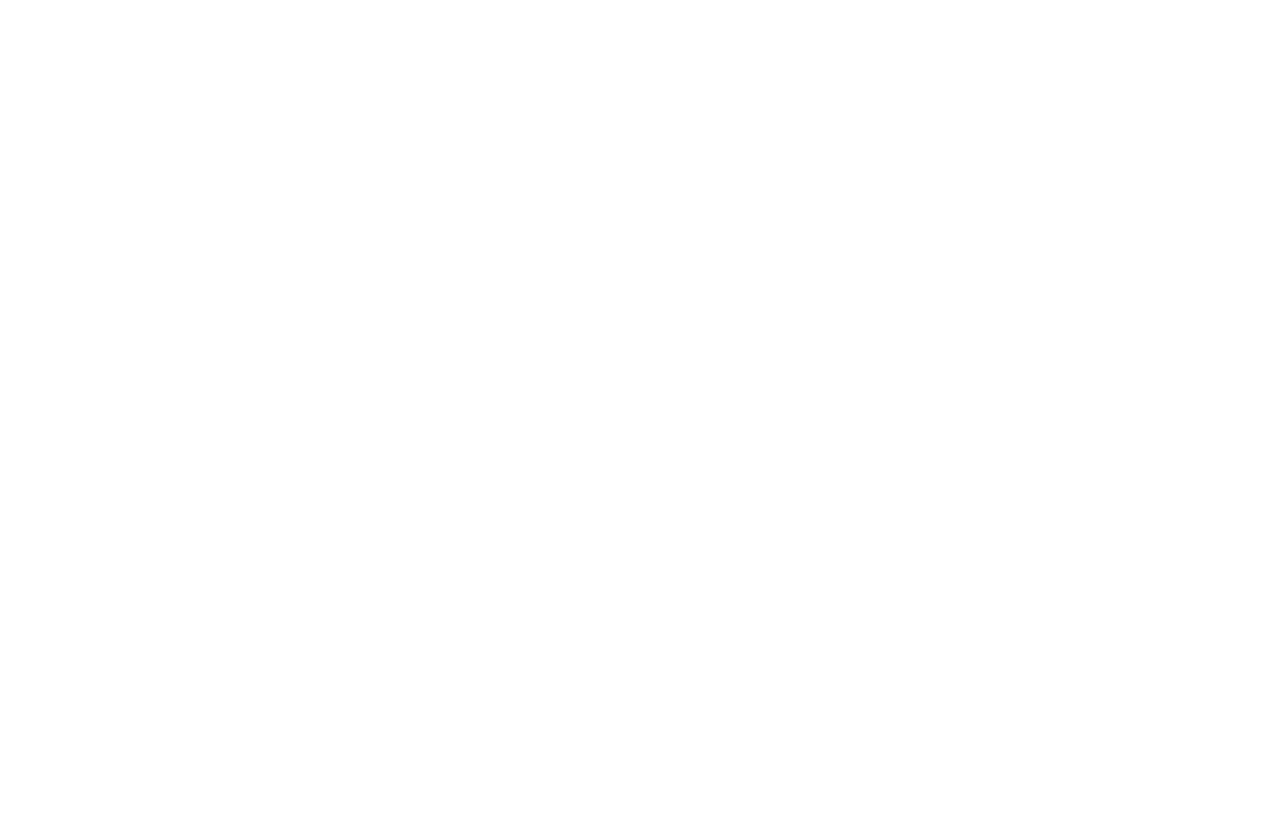
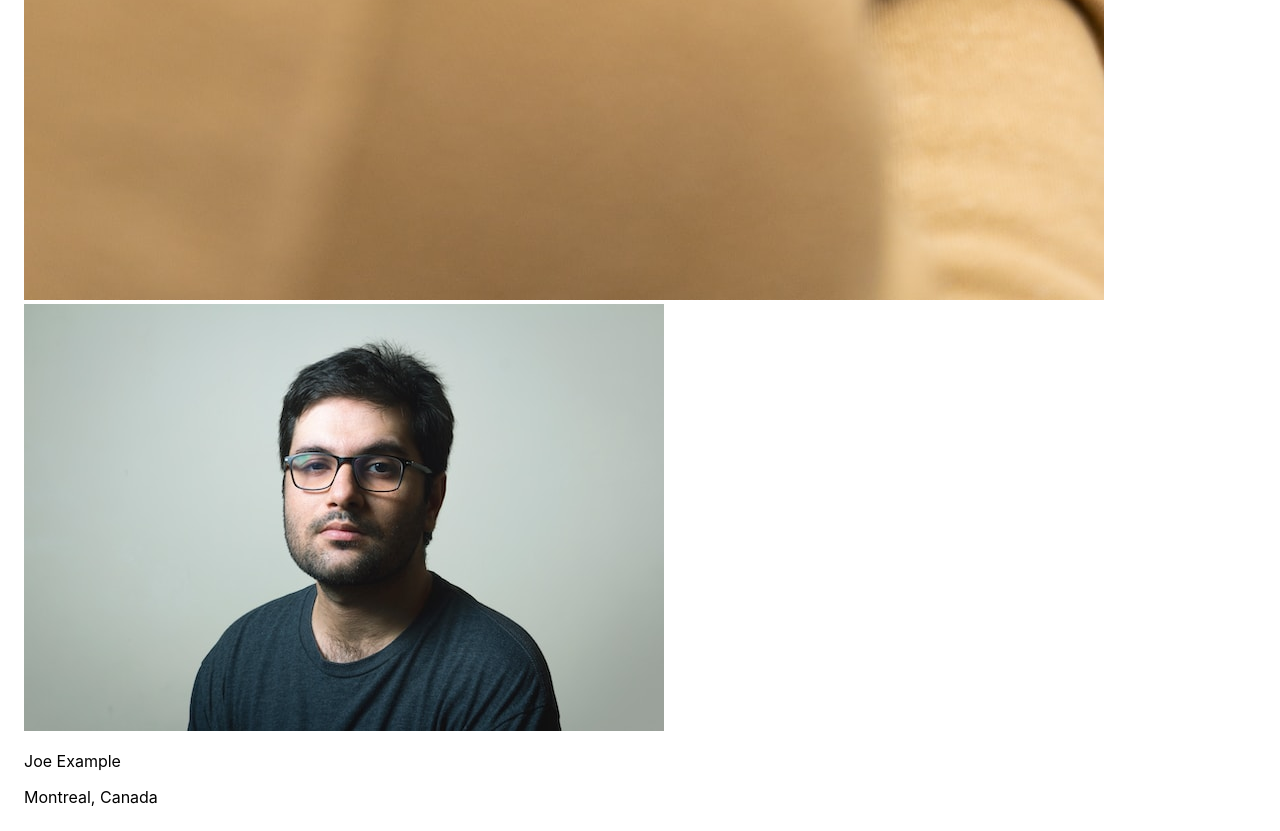
Before and after one commit to brettg17/photoLabs, a React (Create React App) app in the folder frontend/: page / in a window 1280 px wide. Shown: the part 1645-2476 px from the top of the page. Before the commit the page ends 800 px from the top, so only its background shows below. Built offline with nearby package versions, Linux system fonts and the light colour scheme; the HTML template or start-up script is replaced by a standard one.

Commit message:
completed PhotoListItem so photos, user, and city are now being displayed on webpage

```diff
--- a/frontend/src/App.jsx
+++ b/frontend/src/App.jsx
@@ -4,12 +4,22 @@
 import './App.scss';
 
 // Note: Rendering a single component to build components in isolation
-const App = () => {
-  return (
-    <div className="App">
-      <PhotoListItem/>
-    </div>
-  );
+
+const sampleDataForPhotoListItem = {
+  id: "1",
+  location: {
+    city: "Montreal",
+    country: "Canada",
+  },
+  imageSource: `${process.env.PUBLIC_URL}/Image-1-Regular.jpeg`,
+  username: "Joe Example",
+  profile: `${process.env.PUBLIC_URL}/profile-1.jpg`,
 };
 
+const App = () => (
+  <div className="App">
+    <PhotoListItem {... sampleDataForPhotoListItem} />
+  </div>
+);
+
 export default App;
--- a/frontend/src/components/PhotoListItem.jsx
+++ b/frontend/src/components/PhotoListItem.jsx
@@ -3,19 +3,19 @@
 import "../styles/PhotoListItem.scss";
 
 
-const sampleDataForPhotoListItem = {
-  id: "1",
-  location: {
-    city: "Montreal",
-    country: "Canada",
-  },
-  imageSource: `${process.env.PUBLIC_URL}/Image-1-Regular.jpeg`,
-  username: "Joe Example",
-  profile: `${process.env.PUBLIC_URL}/profile-1.jpg`,
-};
-
-const PhotoListItem = () => {
-  /* Insert React */
+const PhotoListItem = ({ id, location, imageSource, username, profile }) => {
+  return (
+    <div className="photo-list-item" key={id}>
+      <img src={imageSource} alt={`Photo by ${username}`} className="photo-image" />
+      <div className="photo-details">
+        <img src={profile} alt={`${username}'s profile`} className="profile-image" />
+        <div className="photo-info">
+          <p className="username">{username}</p>
+          <p className="location">{location.city}, {location.country}</p>
+        </div>
+      </div>
+    </div>
+  );
 };
 
 export default PhotoListItem;
```
Also changed, not shown: 1 other file (tests, documents, lock files or other folders).
